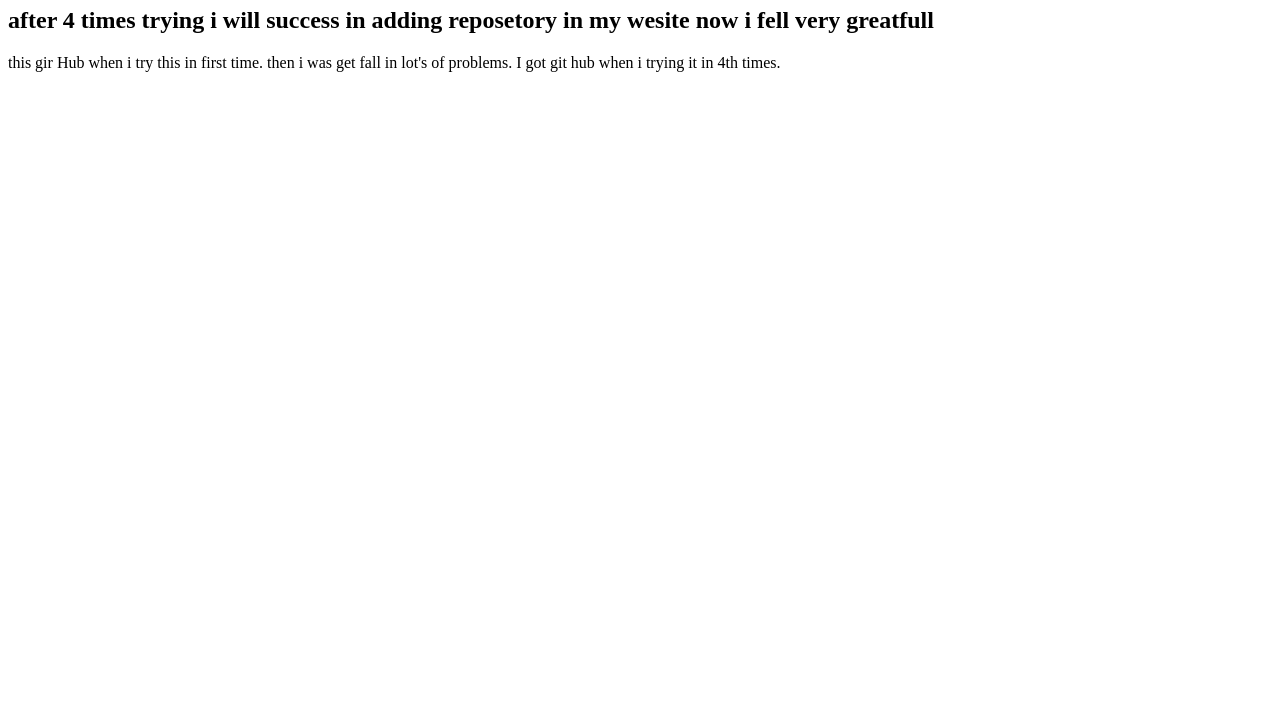
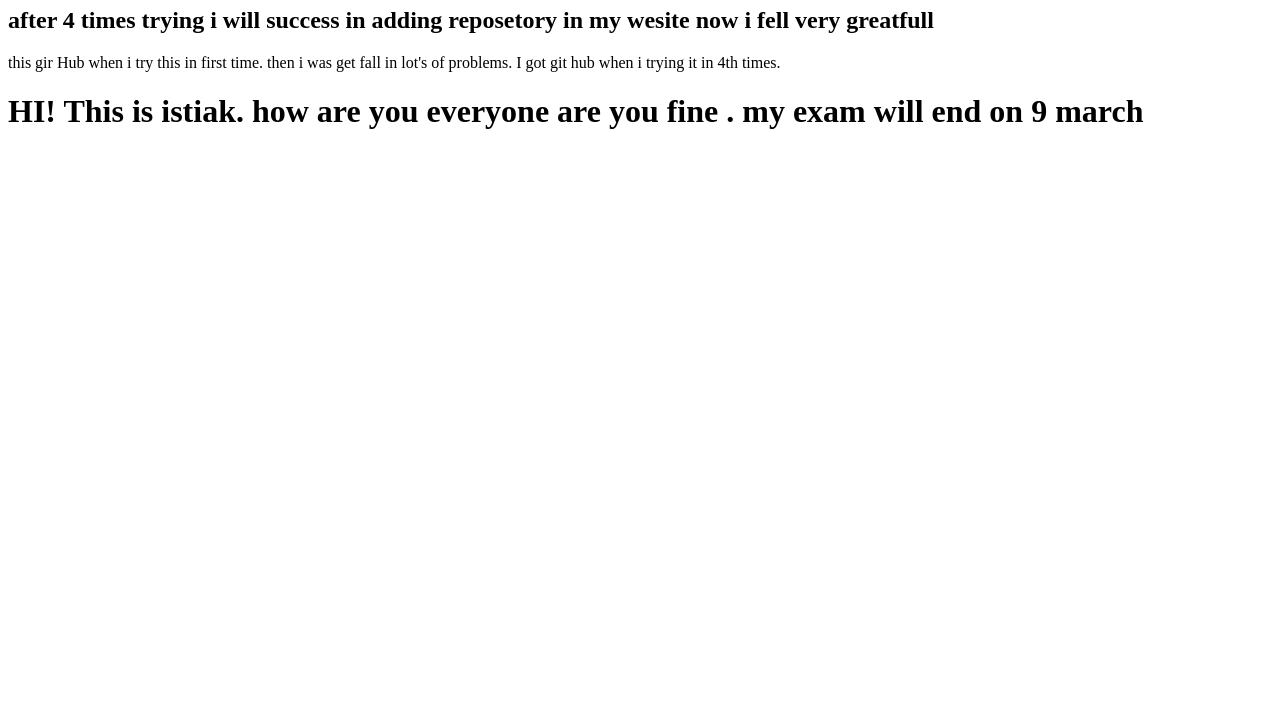
Before and after one commit to sohaib-maiem/my-projects, a plain HTML site: page index.html in a window 1280 px wide. Shown: the part 73-800 px from the top of the page. Drawn offline with Linux system fonts and the light colour scheme.

Commit message:
this is istak

```diff
--- a/index.html
+++ b/index.html
@@ -11,6 +11,7 @@
         <h1>This is again my first reposetory</h1>
         <h2>after 4 times trying i will success in adding reposetory in my wesite now i fell very greatfull</h2>
         <p>this gir Hub when i try this in first time. then i was get fall in lot's of problems. I got git hub when i trying it in 4th times.</p>
+        <h1>HI! This is istiak. how are you everyone are you fine . my exam will end on 9 march</h1>
     </div>
 </body>
 </html>
```
